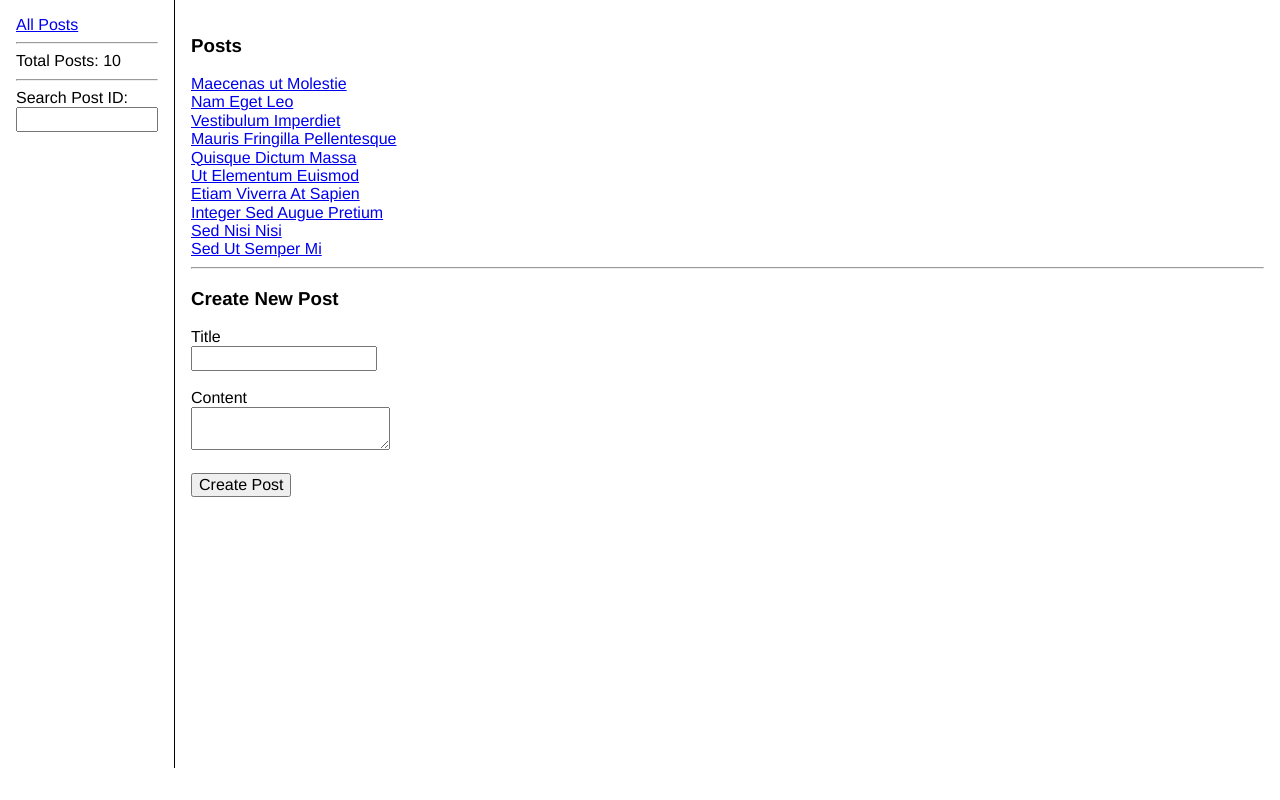
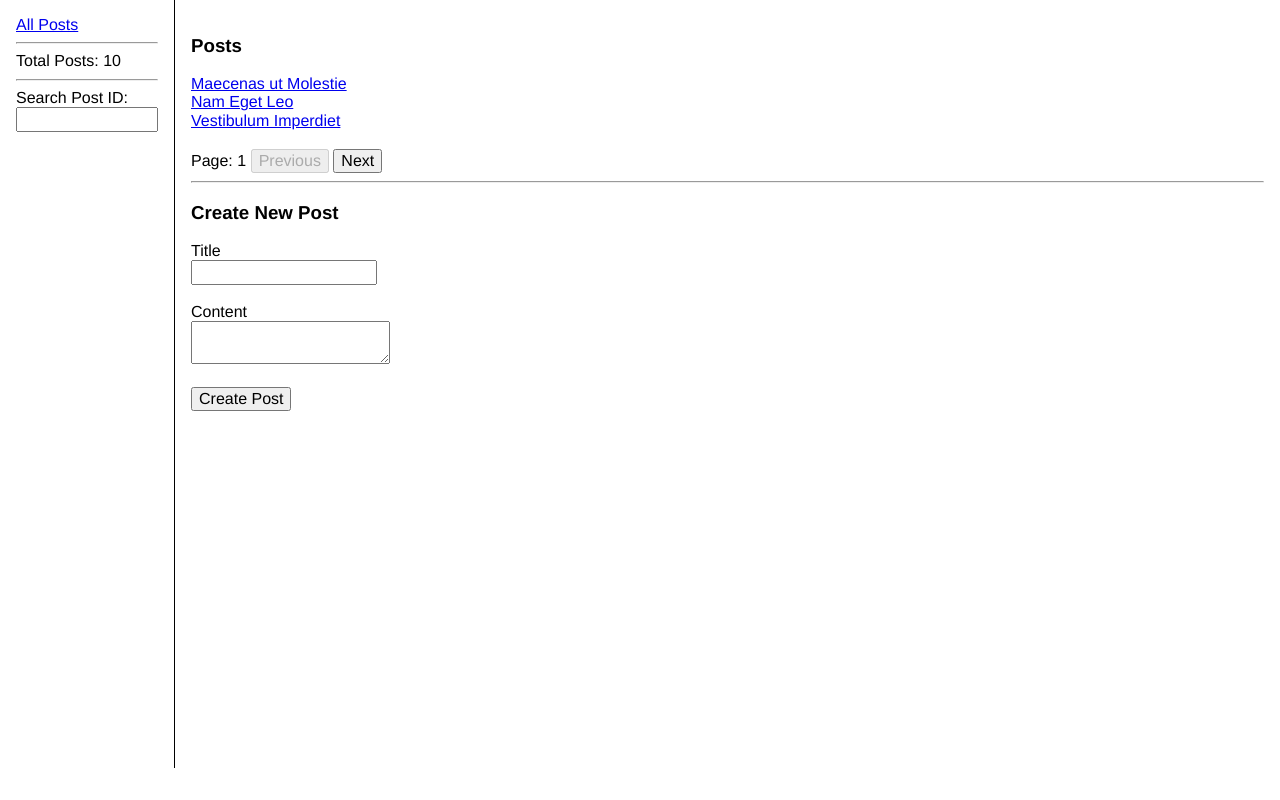
Before and after one commit to tannerlinsley/react-query-blog-refactor-example, a Next.js app: page / in a window 1280 px wide. Built offline with nearby package versions, Linux system fonts and the light colour scheme; no server answers.

Commit message:
Paginated Query Results

```diff
--- a/hooks/useCreatePost.js
+++ b/hooks/useCreatePost.js
@@ -5,20 +5,6 @@ export default function useCreatePost() {
   return useMutation(
     (values) => axios.post('/api/posts', values).then((res) => res.data),
     {
-      onMutate: (values) => {
-        const previousPosts = queryCache.getQueryData('posts')
-
-        queryCache.setQueryData('posts', (old) => [
-          ...old,
-          {
-            id: 'temp',
-            ...values,
-          },
-        ])
-
-        return () => queryCache.setQueryData('posts', previousPosts)
-      },
-      onError: (error, values, rollback) => rollback(),
       onSuccess: () => queryCache.refetchQueries('posts'),
     }
   )
--- a/hooks/useDeletePost.js
+++ b/hooks/useDeletePost.js
@@ -5,16 +5,6 @@ export default function useDeletePost() {
   return useMutation(
     (postId) => axios.delete(`/api/posts/${postId}`).then((res) => res.data),
     {
-      onMutate: (postId) => {
-        const previousPosts = queryCache.getQueryData('posts')
-
-        queryCache.setQueryData('posts', (old) =>
-          old.filter((d) => d.id !== postId)
-        )
-
-        return () => queryCache.setQueryData('posts', previousPosts)
-      },
-      onError: (error, values, rollback) => rollback(),
       onSuccess: () => queryCache.refetchQueries('posts'),
     }
   )
--- /dev/null
+++ b/hooks/usePaginatedPosts.js
@@ -0,0 +1,17 @@
+import { usePaginatedQuery } from 'react-query'
+import axios from 'axios'
+
+export default function usePosts({ page = 0 } = {}) {
+  return usePaginatedQuery(['posts', page], getPaginatedPosts)
+}
+
+async function getPaginatedPosts(key, page) {
+  return axios
+    .get('/api/posts', {
+      params: {
+        pageSize: 3,
+        pageOffset: page,
+      },
+    })
+    .then((res) => res.data)
+}
--- a/pages/api/posts/index.js
+++ b/pages/api/posts/index.js
@@ -3,7 +3,7 @@ import db from '../../../db'
 import { sleep } from '../../../utils'
 
 //
-const failureRate = 0.5
+const failureRate = 0
 
 export default async (req, res) => {
   await sleep(1000)
--- a/pages/index.js
+++ b/pages/index.js
@@ -4,6 +4,7 @@ import { Wrapper, Sidebar, Main } from '../components/styled'
 import PostForm from '../components/PostForm'
 
 import usePosts from '../hooks/usePosts'
+import usePaginatedPosts from '../hooks/usePaginatedPosts'
 import usePost from '../hooks/usePost'
 import useCreatePost from '../hooks/useCreatePost'
 import useSavePost from '../hooks/useSavePost'
@@ -33,7 +34,18 @@ function App() {
 }
 
 function Posts({ setActivePostId }) {
-  const { status, data: posts, error, isFetching } = usePosts()
+  const [page, setPage] = React.useState(0)
+
+  const {
+    status,
+    resolvedData,
+    latestData,
+    error,
+    isFetching,
+  } = usePaginatedPosts({
+    page,
+  })
+
   const [createPost, { status: createPostStatus }] = useCreatePost()
 
   return (
@@ -48,7 +60,7 @@ function Posts({ setActivePostId }) {
             <>
               <h3>Posts {isFetching ? <small>Updating...</small> : null}</h3>
               <div>
-                {posts.map((post) => (
+                {resolvedData.items.map((post) => (
                   <div key={post.id}>
                     <a href="#" onClick={() => setActivePostId(post.id)}>
                       {post.title}
@@ -56,6 +68,23 @@ function Posts({ setActivePostId }) {
                   </div>
                 ))}
               </div>
+              <br />
+              <span>Page: {page + 1}</span>{' '}
+              <button
+                onClick={() => setPage((old) => Math.max(old - 1, 0))}
+                disabled={page === 0}
+              >
+                Previous
+              </button>{' '}
+              <button
+                onClick={() =>
+                  latestData?.nextPageOffset &&
+                  setPage(latestData?.nextPageOffset)
+                }
+                disabled={!latestData?.nextPageOffset}
+              >
+                Next
+              </button>
             </>
           )}
         </div>
```
